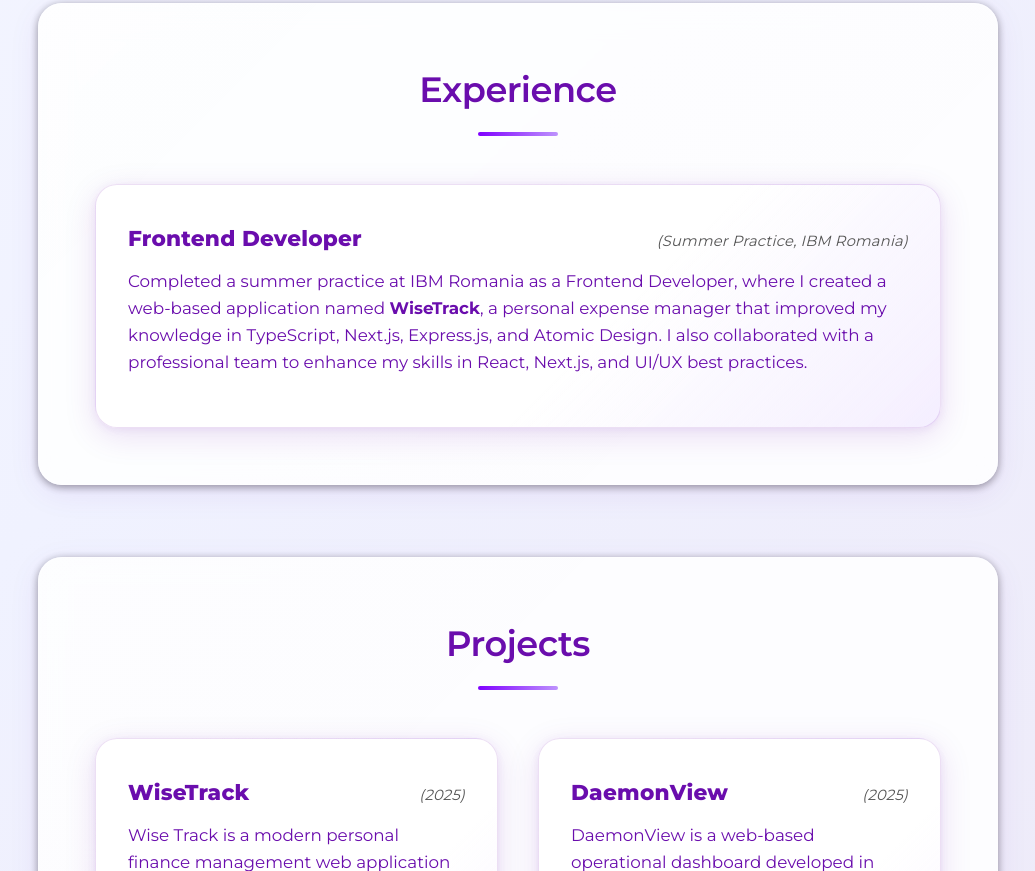
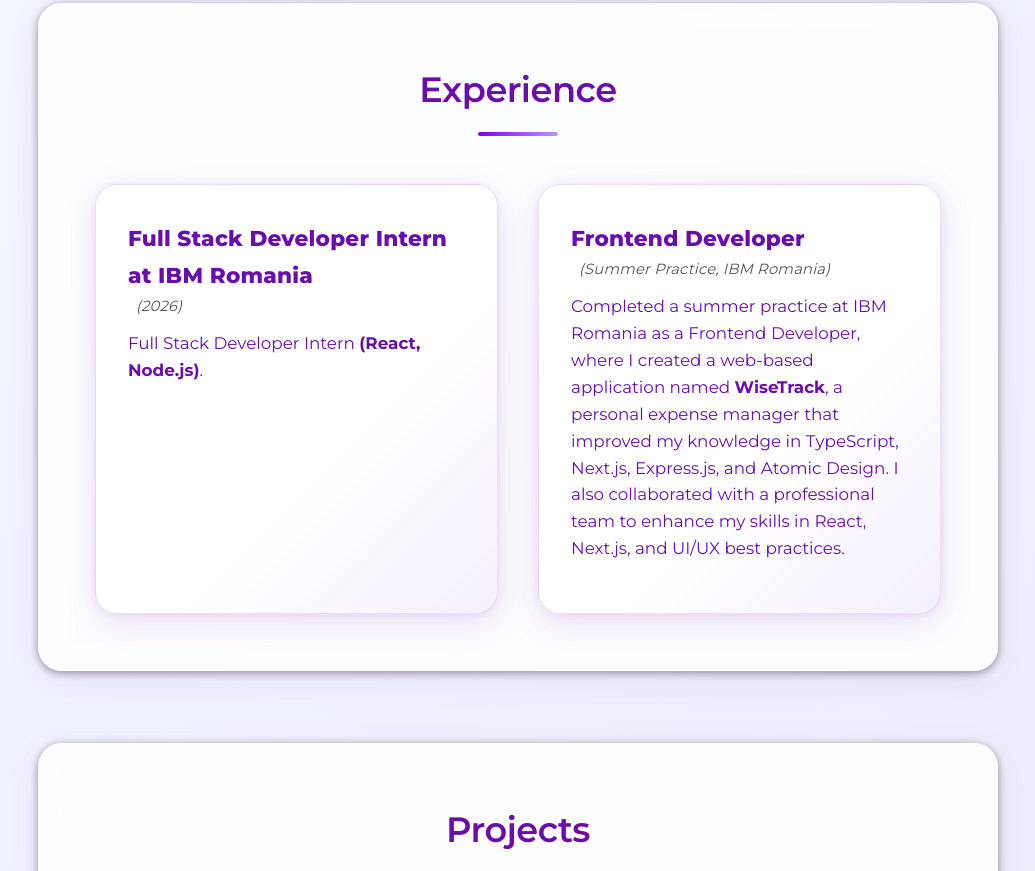
Before and after one commit to Jasmine-Afrem/jasmine-afrem.github.io, a plain HTML site: page index.html in a window 1280 px wide. Shown: the part 2108-2979 px from the top of the page, without its empty margins (122-1157 px from the left). Drawn offline with Linux system fonts and the light colour scheme; some packages are replaced by stand-ins of ours; a script that the page names is missing.

Commit message:
Update experience section with new internship details
Added Full Stack Developer Intern experience at IBM Romania.

```diff
--- a/index.html
+++ b/index.html
@@ -173,6 +173,10 @@
         <section id="experience" class="content-section animate-on-scroll">
             <h2>Experience</h2>
             <div class="project-grid">
+                <div class="project-item">
+                    <h3>Full Stack Developer Intern at IBM Romania<span class="project-date">(2026)</span></h3>
+                    <p>Full Stack Developer Intern <strong>(React, Node.js)</strong>.</p>
+                </div>
                 <div class="project-item">
                     <h3>Frontend Developer<span class="project-date">(Summer Practice, IBM Romania)</span></h3>
                     <p>Completed a summer practice at IBM Romania as a Frontend Developer, where I created a web-based application named <strong>WiseTrack</strong>, a personal expense manager that improved my knowledge in TypeScript, Next.js, Express.js, and Atomic Design. I also collaborated with a professional team to enhance my skills in React, Next.js, and UI/UX best practices.</p>
```
